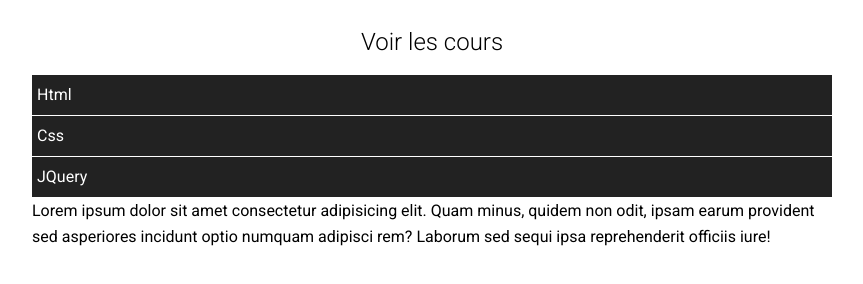
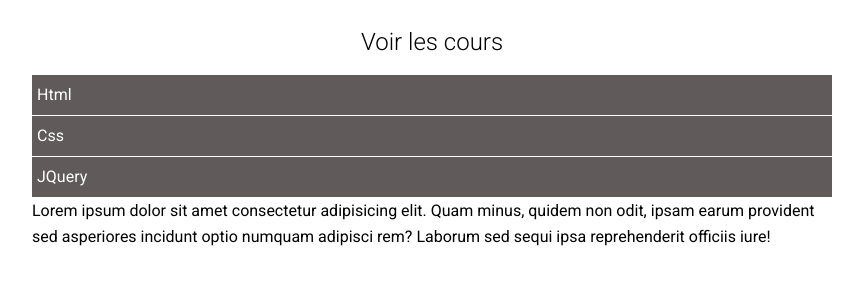
Before and after one commit to giusmili/cours_jQuery, a plain HTML site: page event.html in a window 1280 px wide. Shown: the whole page, without its empty margins (208-1071 px from the left). Drawn offline with Linux system fonts and the light colour scheme.

Commit message:
style css

```diff
--- a/css/style.css
+++ b/css/style.css
@@ -111,7 +111,7 @@ main hr{
 section ul li{
     line-height: 3rem;
     padding: .5rem;
-    background-color: #222;
+    background-color: rgb(97, 90, 90);
     color: #fff;
     margin-bottom: .1rem;
     text-transform: capitalize;
```
